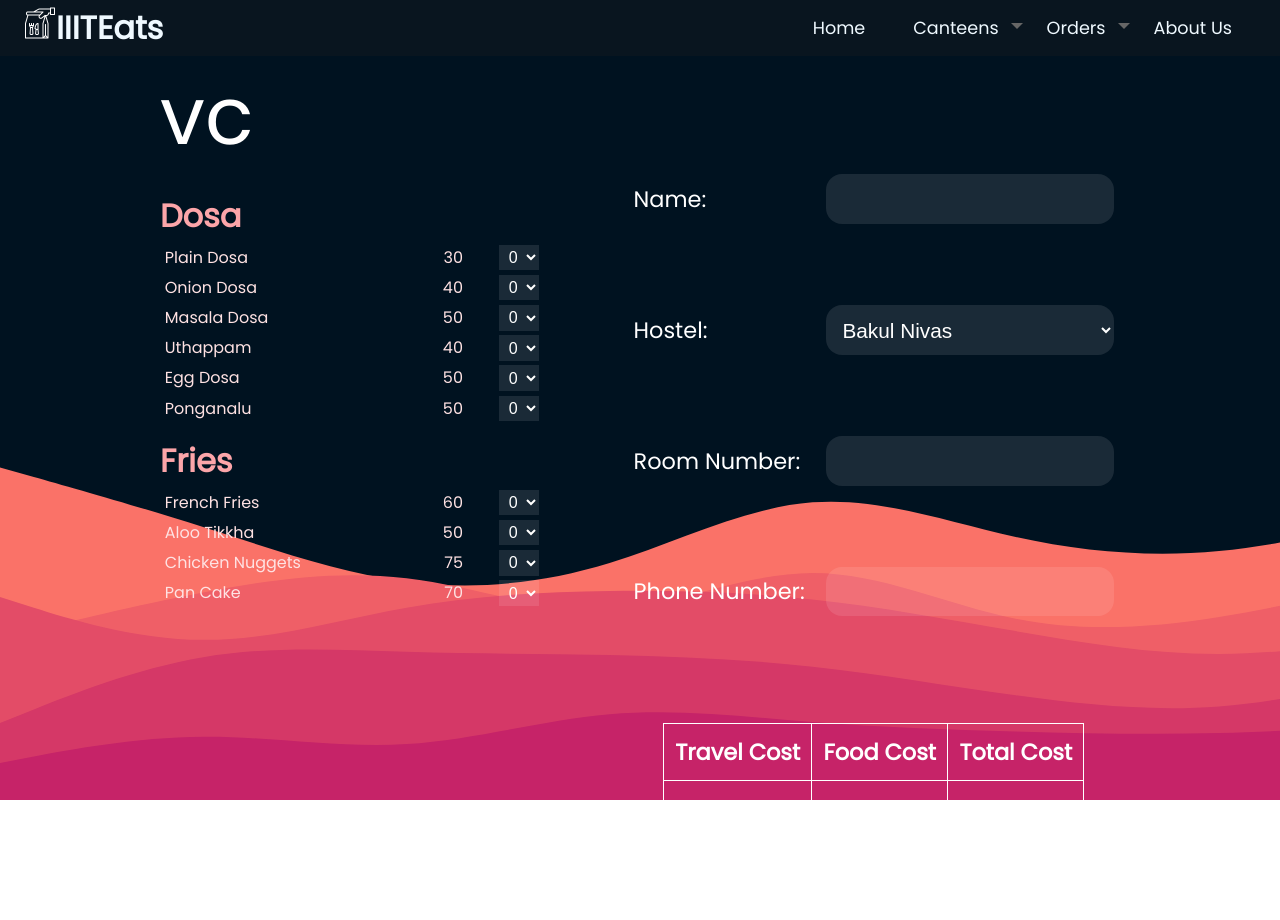
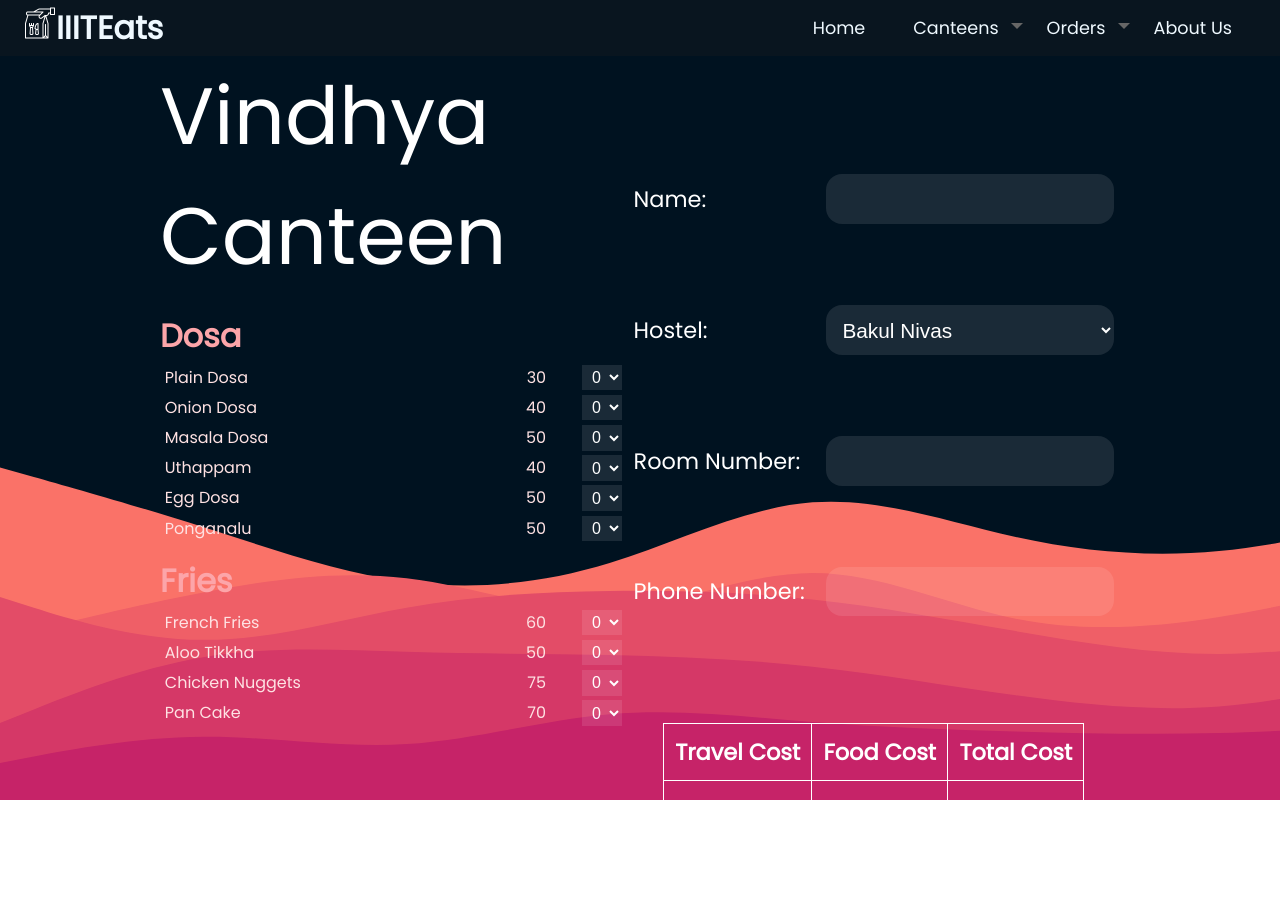
Before and after one commit to PraneethJain/IIITEats, a Flask app: page /canteen/vc in a window 1280 px wide. Run offline with Flask 3, Linux system fonts and the light colour scheme.

Commit message:
full name mapping

```diff
--- a/app.py
+++ b/app.py
@@ -3,6 +3,12 @@ import json
 import os
 
 app = Flask(__name__)
+
+name_to_full_name = {
+    "tantra": "Tantra",
+    "bbc": "BBC",
+    "vc": "Vindhya Canteen",
+}
 
 
 @app.route("/favicon.ico")
@@ -25,11 +31,9 @@ def canteen(name: str) -> str:
         menu_list = json.load(f)
 
     print(menu_list)
-    # menu_list = [
-    #     {"Sandwich": {"Veg Sandwich": 40, "Cheese Potato Sandwich": 50}},
-    #     {"Burger": {"Veg Burger": 60, "Cheese Burger": 80}},
-    # ]
-    return render_template("canteen.html", name=name, menu_list=menu_list)
+    return render_template(
+        "canteen.html", name=name_to_full_name[name], menu_list=menu_list
+    )
 
 
 if __name__ == "__main__":
--- a/static/css/canteen.css
+++ b/static/css/canteen.css
@@ -13,7 +13,7 @@
 }
 
 .menu {
-  width: 40%;
+  width: 50%;
 }
 
 .menu .heading {
```
